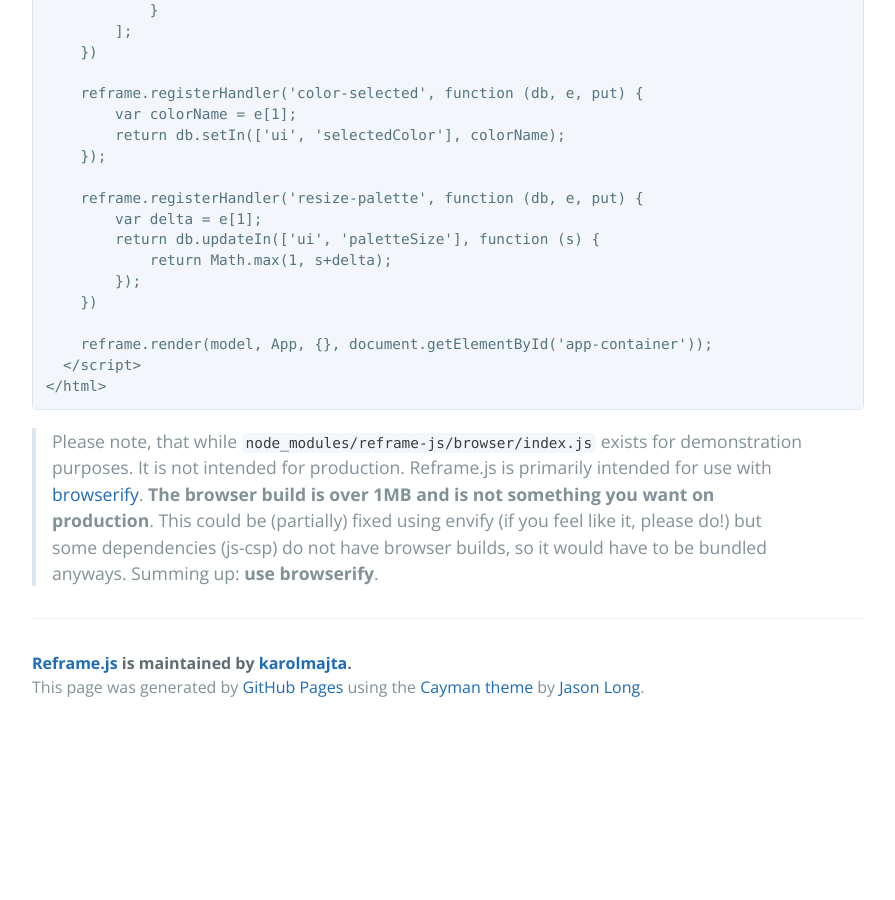
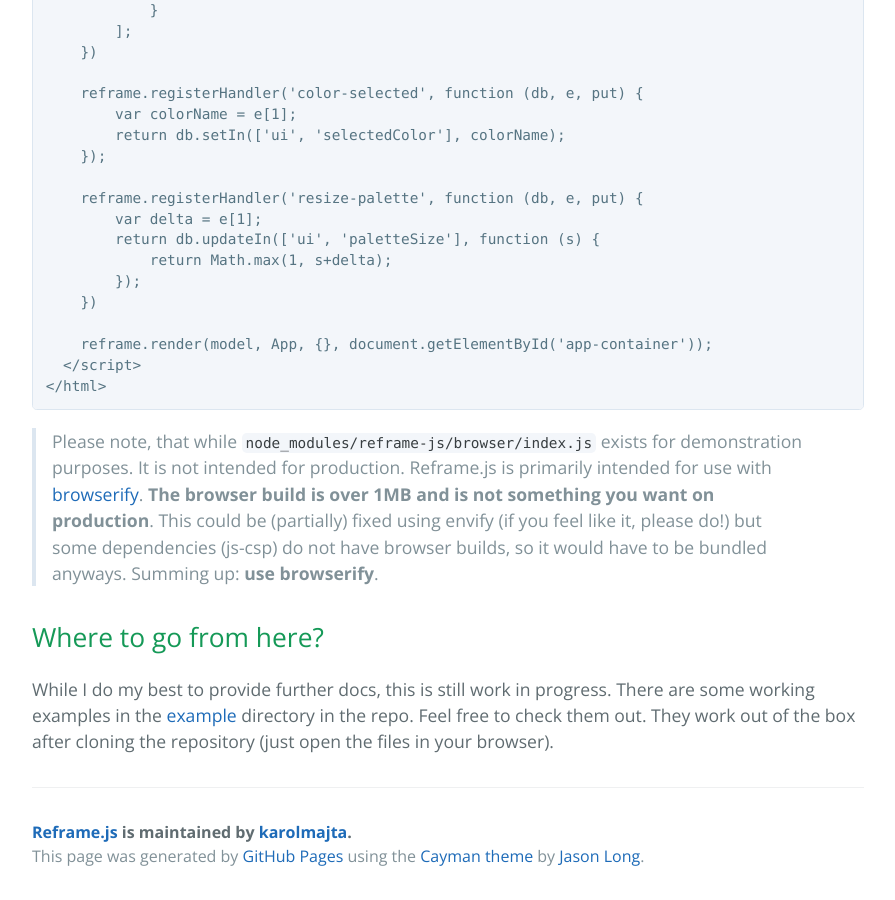
Before and after one commit to eshekak/reframe-js, a Jekyll site: the page built from index.md, in a window 1280 px wide and 900 px high, scrolled down 3542 px. Shown: the whole window, without its empty margins (192-1087 px from the left). Built offline with Jekyll 4.4.1, drawn with Linux system fonts in a browser that asks for light colours; before the commit the page ends 4273 px from its top, so only the background shows below that.

Commit message:
Added where to go and .nvmrc

```diff
--- a/index.md
+++ b/index.md
@@ -179,3 +179,11 @@ a dynamic color palette.
 > This could be (partially) fixed using envify (if you feel like it, please do!)
 > but some dependencies (js-csp) do not have browser builds, so it would have
 > to be bundled anyways. Summing up: **use browserify**.
+
+## Where to go from here?
+
+While I do my best to provide further docs, this is still work in progress.
+There are some working examples in the
+[example](https://github.com/karolmajta/reframe-js/tree/master/example) directory
+in the repo. Feel free to check them out. They work out of the box after cloning
+the repository (just open the files in your browser).
```
Also changed, not shown: 1 other file.
